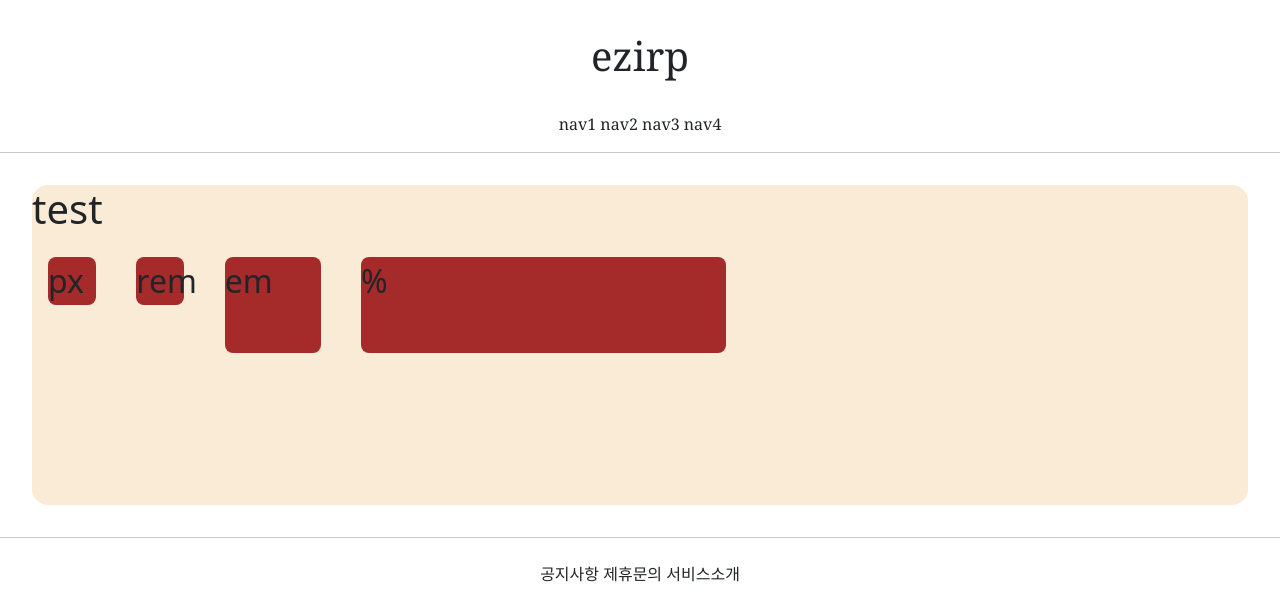
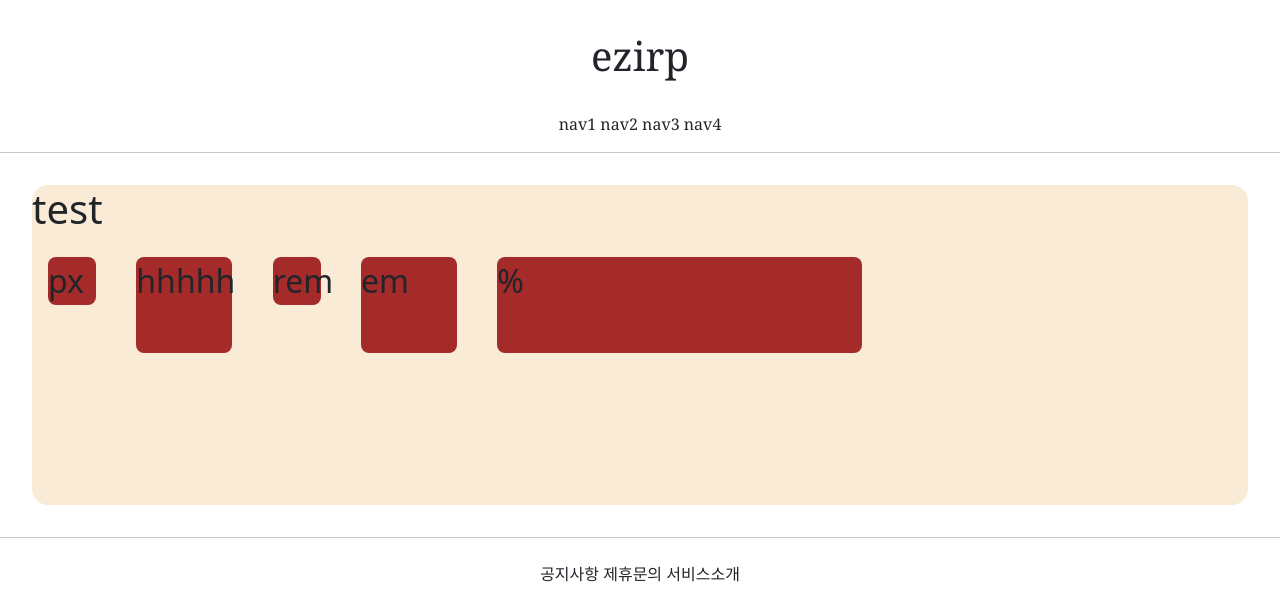
Before and after one commit to yeonsangKim/django_1, a Django app: template accountapp/templates/accountapp/hello_world.html in a window 1280 px wide. Shown: the top 593 px of the page. Run offline with Django 3.2, Linux system fonts and the light colour scheme; the template is opened without the code that fills it, so the values that code supplies are empty; parts of the project's set-up code (start-up, migrations or seed data) failed here and were passed over.

Commit message:
7/7 3 class commit 3

```diff
--- a/accountapp/templates/accountapp/hello_world.html
+++ b/accountapp/templates/accountapp/hello_world.html
@@ -23,6 +23,7 @@ border-radius: 1rem; margin: 2rem;font-size: 2rem">
 
 
 <div class="testing"  style="height: 48px; width: 48px">px</div>
+<div class="testing"  style="height: 96px; width: 96px">hhhhh</div>
 <div class="testing"  style="height: 3rem; width: 3rem">rem</div>
 <div class="testing"  style="height: 3em; width: 3em">em</div>
 <div class="testing"  style="height: 30%; width: 30%">%</div>
```
